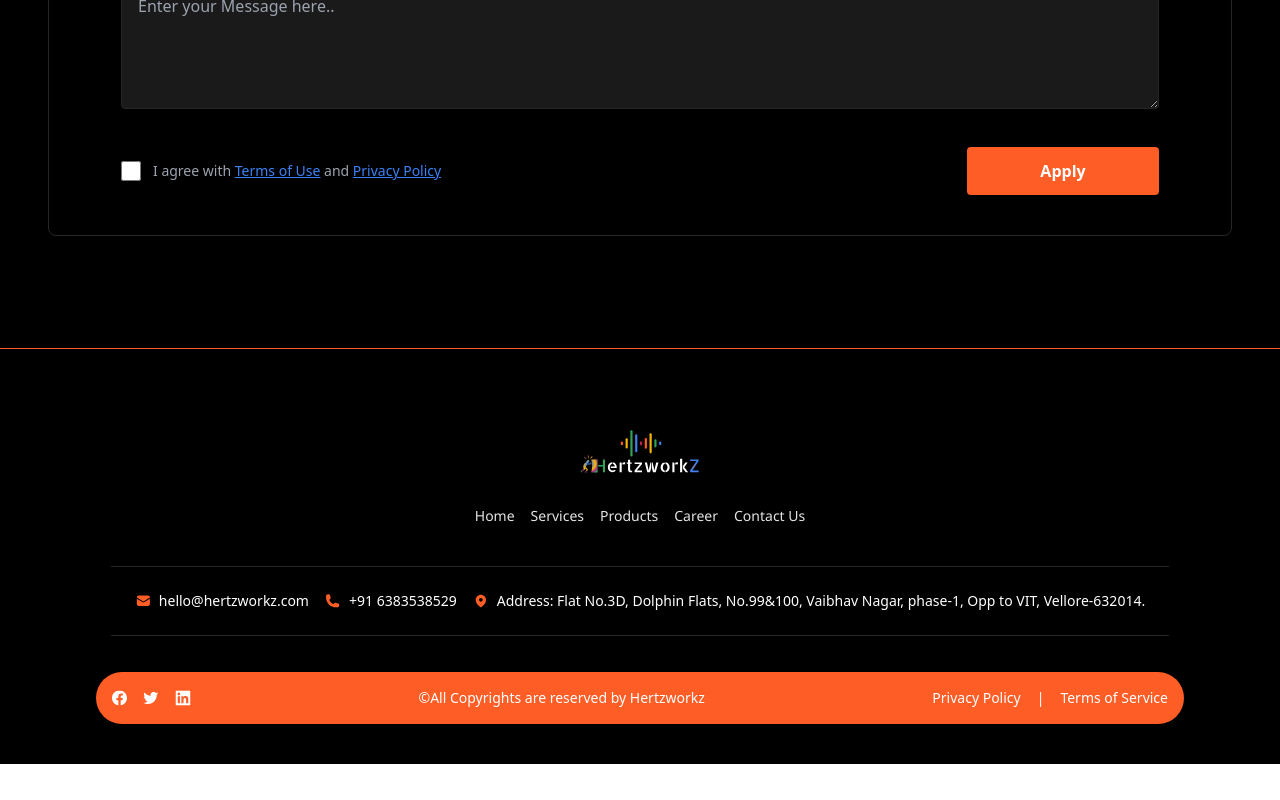
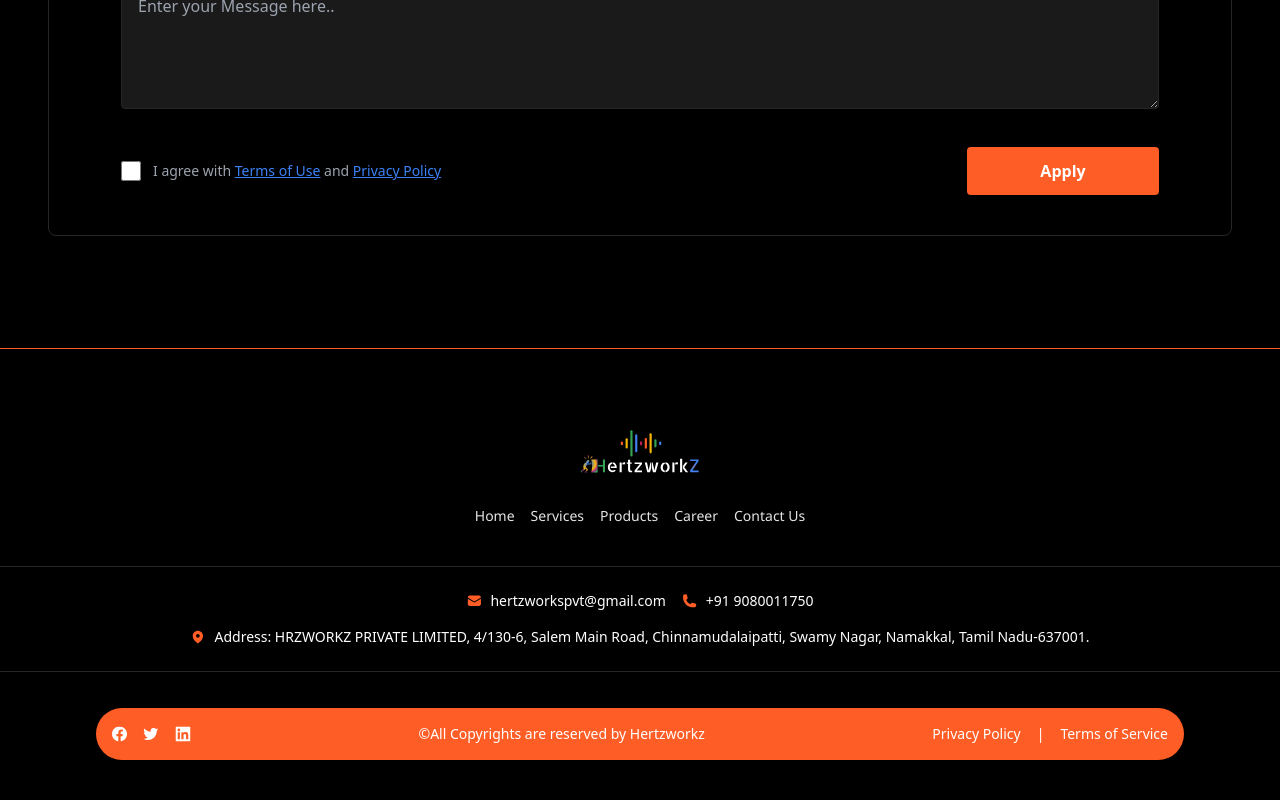
Before and after one commit to QuantumSharqwebteam/hertzworkz-frontend, a React (Vite) app: page /application in a window 1280 px wide. Shown: the part 889-1689 px from the top of the page. Before the commit the page ends 1653 px from the top, so only its background shows below. Built offline with nearby package versions, Linux system fonts and the light colour scheme.

Commit message:
update : contact

```diff
--- a/src/components/applicationPage/contactFooter.jsx
+++ b/src/components/applicationPage/contactFooter.jsx
@@ -29,7 +29,7 @@ export default function ContactFooter() {
                                 <path d="M14.9375 4.5879V4.48926C14.9375 3.45372 14.098 2.61426 13.0625 2.61426H3.6875C2.65197 2.61426 1.8125 3.45372 1.8125 4.48926V4.5879L7.88366 8.324C8.18498 8.50942 8.56502 8.50942 8.86634 8.324L14.9375 4.5879Z" fill="#FE5D26" />
                             </svg>
                         </span>
-                        <span>hello@hertzworkz.com</span>
+                        <span>hertzworkspvt@gmail.com</span>
                     </div>
 
                     <div className="flex items-center gap-2">
@@ -38,7 +38,7 @@ export default function ContactFooter() {
                                 <path fill-rule="evenodd" clip-rule="evenodd" d="M1.0625 3.08301C1.0625 2.04747 1.90197 1.20801 2.9375 1.20801H3.79477C4.3325 1.20801 4.80123 1.57398 4.93165 2.09566L5.62277 4.86015C5.73713 5.31757 5.56621 5.79897 5.18901 6.08187L4.3805 6.68826C4.29654 6.75122 4.27829 6.84343 4.30188 6.90781C5.01157 8.84519 6.55032 10.3839 8.4877 11.0936C8.55208 11.1172 8.64428 11.099 8.70725 11.015L9.31364 10.2065C9.59653 9.8293 10.0779 9.65838 10.5354 9.77273L13.2998 10.4639C13.8215 10.5943 14.1875 11.063 14.1875 11.6007V12.458C14.1875 13.4935 13.348 14.333 12.3125 14.333H10.9062C5.4697 14.333 1.0625 9.92581 1.0625 4.48926V3.08301Z" fill="#FE5D26" />
                             </svg>
                         </span>
-                        <span>+91 6383538529</span>
+                        <span>+91 9080011750</span>
                     </div>
 
                     <div className="flex items-center gap-2">
@@ -47,7 +47,7 @@ export default function ContactFooter() {
                                 <path fill-rule="evenodd" clip-rule="evenodd" d="M7.58734 14.2399C7.60622 14.2509 7.62106 14.2593 7.63157 14.2652L7.64902 14.2749C7.78831 14.3514 7.9611 14.3508 8.10053 14.2752L8.11843 14.2652C8.12894 14.2593 8.14378 14.2509 8.16266 14.2399C8.20041 14.218 8.25436 14.1861 8.32219 14.1444C8.45779 14.0609 8.64922 13.9377 8.87788 13.7762C9.33443 13.4537 9.94359 12.9752 10.5541 12.3501C11.7692 11.106 13.0312 9.23686 13.0312 6.83301C13.0312 3.98529 10.7227 1.67676 7.875 1.67676C5.02728 1.67676 2.71875 3.98529 2.71875 6.83301C2.71875 9.23686 3.98083 11.106 5.19591 12.3501C5.80641 12.9752 6.41557 13.4537 6.87212 13.7762C7.10078 13.9377 7.29221 14.0609 7.42781 14.1444C7.49564 14.1861 7.54959 14.218 7.58734 14.2399ZM7.875 8.70801C8.91053 8.70801 9.75 7.86854 9.75 6.83301C9.75 5.79747 8.91053 4.95801 7.875 4.95801C6.83947 4.95801 6 5.79747 6 6.83301C6 7.86854 6.83947 8.70801 7.875 8.70801Z" fill="#FE5D26" />
                             </svg>
                         </span>
-                        <span>Address: Flat No.3D, Dolphin Flats, No.99&100, Vaibhav Nagar, phase-1, Opp to VIT, Vellore-632014.</span>
+                        <span>Address: HRZWORKZ PRIVATE LIMITED, 4/130-6, Salem Main Road, Chinnamudalaipatti, Swamy Nagar, Namakkal, Tamil Nadu-637001.</span>
                     </div>
                 </div>
             </div>
--- a/src/components/careerPage/contactFooter.jsx
+++ b/src/components/careerPage/contactFooter.jsx
@@ -28,7 +28,7 @@ export default function ContactFooter() {
                                 <path d="M14.9375 4.5879V4.48926C14.9375 3.45372 14.098 2.61426 13.0625 2.61426H3.6875C2.65197 2.61426 1.8125 3.45372 1.8125 4.48926V4.5879L7.88366 8.324C8.18498 8.50942 8.56502 8.50942 8.86634 8.324L14.9375 4.5879Z" fill="#FE5D26" />
                             </svg>
                         </span>
-                        <span>hello@hertzworkz.com</span>
+                        <span>hertzworkspvt@gmail.com</span>
                     </div>
 
                     <div className="flex items-center gap-2">
@@ -37,7 +37,7 @@ export default function ContactFooter() {
                                 <path fill-rule="evenodd" clip-rule="evenodd" d="M1.0625 3.08301C1.0625 2.04747 1.90197 1.20801 2.9375 1.20801H3.79477C4.3325 1.20801 4.80123 1.57398 4.93165 2.09566L5.62277 4.86015C5.73713 5.31757 5.56621 5.79897 5.18901 6.08187L4.3805 6.68826C4.29654 6.75122 4.27829 6.84343 4.30188 6.90781C5.01157 8.84519 6.55032 10.3839 8.4877 11.0936C8.55208 11.1172 8.64428 11.099 8.70725 11.015L9.31364 10.2065C9.59653 9.8293 10.0779 9.65838 10.5354 9.77273L13.2998 10.4639C13.8215 10.5943 14.1875 11.063 14.1875 11.6007V12.458C14.1875 13.4935 13.348 14.333 12.3125 14.333H10.9062C5.4697 14.333 1.0625 9.92581 1.0625 4.48926V3.08301Z" fill="#FE5D26" />
                             </svg>
                         </span>
-                        <span>+91 6383538529</span>
+                        <span>+91 9080011750</span>
                     </div>
 
                     <div className="flex items-center gap-2">
@@ -46,7 +46,7 @@ export default function ContactFooter() {
                                 <path fill-rule="evenodd" clip-rule="evenodd" d="M7.58734 14.2399C7.60622 14.2509 7.62106 14.2593 7.63157 14.2652L7.64902 14.2749C7.78831 14.3514 7.9611 14.3508 8.10053 14.2752L8.11843 14.2652C8.12894 14.2593 8.14378 14.2509 8.16266 14.2399C8.20041 14.218 8.25436 14.1861 8.32219 14.1444C8.45779 14.0609 8.64922 13.9377 8.87788 13.7762C9.33443 13.4537 9.94359 12.9752 10.5541 12.3501C11.7692 11.106 13.0312 9.23686 13.0312 6.83301C13.0312 3.98529 10.7227 1.67676 7.875 1.67676C5.02728 1.67676 2.71875 3.98529 2.71875 6.83301C2.71875 9.23686 3.98083 11.106 5.19591 12.3501C5.80641 12.9752 6.41557 13.4537 6.87212 13.7762C7.10078 13.9377 7.29221 14.0609 7.42781 14.1444C7.49564 14.1861 7.54959 14.218 7.58734 14.2399ZM7.875 8.70801C8.91053 8.70801 9.75 7.86854 9.75 6.83301C9.75 5.79747 8.91053 4.95801 7.875 4.95801C6.83947 4.95801 6 5.79747 6 6.83301C6 7.86854 6.83947 8.70801 7.875 8.70801Z" fill="#FE5D26" />
                             </svg>
                         </span>
-                        <span>Address: Flat No.3D, Dolphin Flats, No.99&100, Vaibhav Nagar, phase-1, Opp to VIT, Vellore-632014.</span>
+                        <span>Address: HRZWORKZ PRIVATE LIMITED, 4/130-6, Salem Main Road, Chinnamudalaipatti, Swamy Nagar, Namakkal, Tamil Nadu-637001.</span>
                     </div>
                 </div>
             </div>
--- a/src/components/contactPage/contactFooter.jsx
+++ b/src/components/contactPage/contactFooter.jsx
@@ -29,7 +29,7 @@ export default function ContactFooter() {
                                 <path d="M14.9375 4.5879V4.48926C14.9375 3.45372 14.098 2.61426 13.0625 2.61426H3.6875C2.65197 2.61426 1.8125 3.45372 1.8125 4.48926V4.5879L7.88366 8.324C8.18498 8.50942 8.56502 8.50942 8.86634 8.324L14.9375 4.5879Z" fill="#FE5D26" />
                             </svg>
                         </span>
-                        <span>hello@hertzworkz.com</span>
+                        <span>hertzworkspvt@gmail.com</span>
                     </div>
 
                     <div className="flex items-center gap-2">
@@ -38,7 +38,7 @@ export default function ContactFooter() {
                                 <path fill-rule="evenodd" clip-rule="evenodd" d="M1.0625 3.08301C1.0625 2.04747 1.90197 1.20801 2.9375 1.20801H3.79477C4.3325 1.20801 4.80123 1.57398 4.93165 2.09566L5.62277 4.86015C5.73713 5.31757 5.56621 5.79897 5.18901 6.08187L4.3805 6.68826C4.29654 6.75122 4.27829 6.84343 4.30188 6.90781C5.01157 8.84519 6.55032 10.3839 8.4877 11.0936C8.55208 11.1172 8.64428 11.099 8.70725 11.015L9.31364 10.2065C9.59653 9.8293 10.0779 9.65838 10.5354 9.77273L13.2998 10.4639C13.8215 10.5943 14.1875 11.063 14.1875 11.6007V12.458C14.1875 13.4935 13.348 14.333 12.3125 14.333H10.9062C5.4697 14.333 1.0625 9.92581 1.0625 4.48926V3.08301Z" fill="#FE5D26" />
                             </svg>
                         </span>
-                        <span>+91 6383538529</span>
+                        <span>+91 9080011750</span>
                     </div>
 
                     <div className="flex items-center gap-2">
@@ -47,7 +47,7 @@ export default function ContactFooter() {
                                 <path fill-rule="evenodd" clip-rule="evenodd" d="M7.58734 14.2399C7.60622 14.2509 7.62106 14.2593 7.63157 14.2652L7.64902 14.2749C7.78831 14.3514 7.9611 14.3508 8.10053 14.2752L8.11843 14.2652C8.12894 14.2593 8.14378 14.2509 8.16266 14.2399C8.20041 14.218 8.25436 14.1861 8.32219 14.1444C8.45779 14.0609 8.64922 13.9377 8.87788 13.7762C9.33443 13.4537 9.94359 12.9752 10.5541 12.3501C11.7692 11.106 13.0312 9.23686 13.0312 6.83301C13.0312 3.98529 10.7227 1.67676 7.875 1.67676C5.02728 1.67676 2.71875 3.98529 2.71875 6.83301C2.71875 9.23686 3.98083 11.106 5.19591 12.3501C5.80641 12.9752 6.41557 13.4537 6.87212 13.7762C7.10078 13.9377 7.29221 14.0609 7.42781 14.1444C7.49564 14.1861 7.54959 14.218 7.58734 14.2399ZM7.875 8.70801C8.91053 8.70801 9.75 7.86854 9.75 6.83301C9.75 5.79747 8.91053 4.95801 7.875 4.95801C6.83947 4.95801 6 5.79747 6 6.83301C6 7.86854 6.83947 8.70801 7.875 8.70801Z" fill="#FE5D26" />
                             </svg>
                         </span>
-                        <span>Address: Flat No.3D, Dolphin Flats, No.99&100, Vaibhav Nagar, phase-1, Opp to VIT, Vellore-632014.</span>
+                        <span>Address: HRZWORKZ PRIVATE LIMITED, 4/130-6, Salem Main Road, Chinnamudalaipatti, Swamy Nagar, Namakkal, Tamil Nadu-637001.</span>
                     </div>
                 </div>
             </div>
--- a/src/components/contactPage/getInTouch.jsx
+++ b/src/components/contactPage/getInTouch.jsx
@@ -54,7 +54,7 @@ export default function GetInTouch() {
                             </defs>
                         </svg>
                     </div>
-                    <p className="font-semibold text-base text-white">hello@hertzworkz.com</p>
+                    <p className="font-semibold text-base text-white">hertzworkspvt@gmail.com</p>
                 </div>
 
                 <div className="flex flex-col items-center justify-center bg-cust1 border-2 border-cust bg-opacity-70 p-6">
@@ -85,7 +85,7 @@ export default function GetInTouch() {
                             </defs>
                         </svg>
                     </div>
-                    <p className="font-semibold text-base text-white">+91 6383538529</p>
+                    <p className="font-semibold text-base text-white">+91 9080011750</p>
                 </div>
             </div>
 
```
